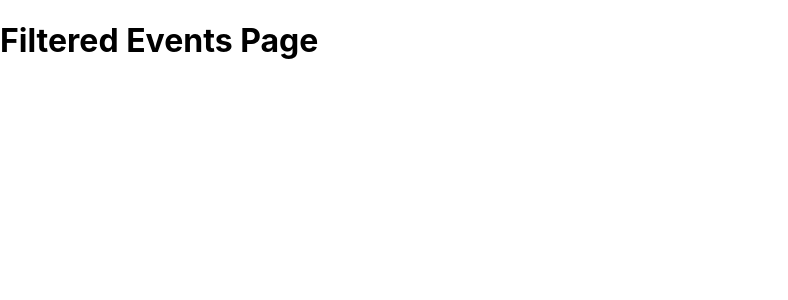
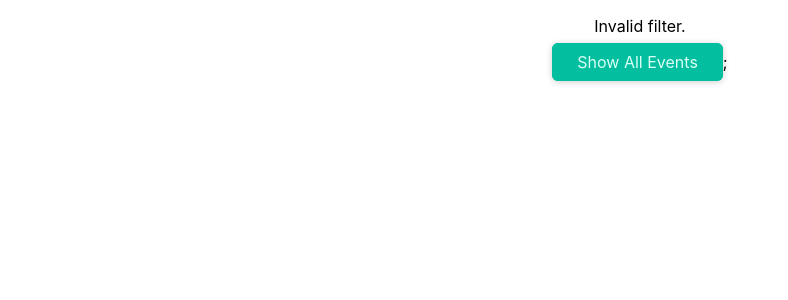
Before and after one commit to 9Sof/My-app, a Next.js app: page /events in a window 1280 px wide. Shown: the top 300 px of the page, without its empty margins (0-788 px from the left). Built offline with nearby package versions, Linux system fonts and the light colour scheme.

Commit message:
finish search

```diff
--- /dev/null
+++ b/components/events/results-title.js
@@ -0,0 +1,20 @@
+import Button from '../ui/button';
+import classes from './results-title.module.css';
+
+function ResultsTitle(props) {
+  const { date } = props;
+
+  const humanReadableDate = new Date(date).toLocaleDateString('en-US', {
+    month: 'long',
+    year: 'numeric',
+  });
+
+  return (
+    <section className={classes.title}>
+      <h1>Events in {humanReadableDate}</h1>
+      <Button link='/events'>Show all events</Button>
+    </section>
+  );
+}
+
+export default ResultsTitle;
--- /dev/null
+++ b/components/events/results-title.module.css
@@ -0,0 +1,6 @@
+.title {
+  margin: 2rem auto;
+  width: 90%;
+  max-width: 40rem;
+  text-align: center;
+}
--- a/pages/events/[...slug].js
+++ b/pages/events/[...slug].js
@@ -1,11 +1,51 @@
-import React from 'react'
+import { useRouter } from "next/dist/client/router";
+import React, { Fragment } from "react";
+
+import EventList from "../../components/events/EventList";
+import { getFilteredEvents } from "../../dummy-data";
+import ResultsTitle from "../../components/events/results-title";
+import Button from "../../components/ui/button";
 
 const FilteredEventsPage = () => {
+  const router = useRouter();
+
+  const { slug } = router.query;
+
+  if (!slug) {
+    return <p className="center">Loading...</p>;
+  }
+
+  const year = +slug[0];
+  const month = +slug[1];
+
+  if (isNaN(year) || isNaN(month)) {
     return (
-        <div>
-            <h1>Filtered Events Page</h1>
-        </div>
-    )
-}
+      <div className="center">
+        <p>Invalid filter.</p>
+        <Button link="/events">Show All Events</Button>;
+      </div>
+    );
+  }
 
-export default FilteredEventsPage
+  const filteredEvents = getFilteredEvents({ year, month });
+
+  if (!filteredEvents || filteredEvents.length === 0) {
+    return (
+      <div className="center">
+        <p>No event found!</p>
+        <Button link="/events">Show All Events</Button>
+      </div>
+    );
+  }
+
+  const date = new Date(year, month - 1);
+
+  return (
+    <Fragment>
+      <ResultsTitle date={date} />
+      <EventList items={filteredEvents} />
+    </Fragment>
+  );
+};
+
+export default FilteredEventsPage;
--- a/styles/globals.css
+++ b/styles/globals.css
@@ -14,3 +14,8 @@ a {
 * {
   box-sizing: border-box;
 }
+
+.center{
+  margin: auto;
+  text-align: center;
+}
```
